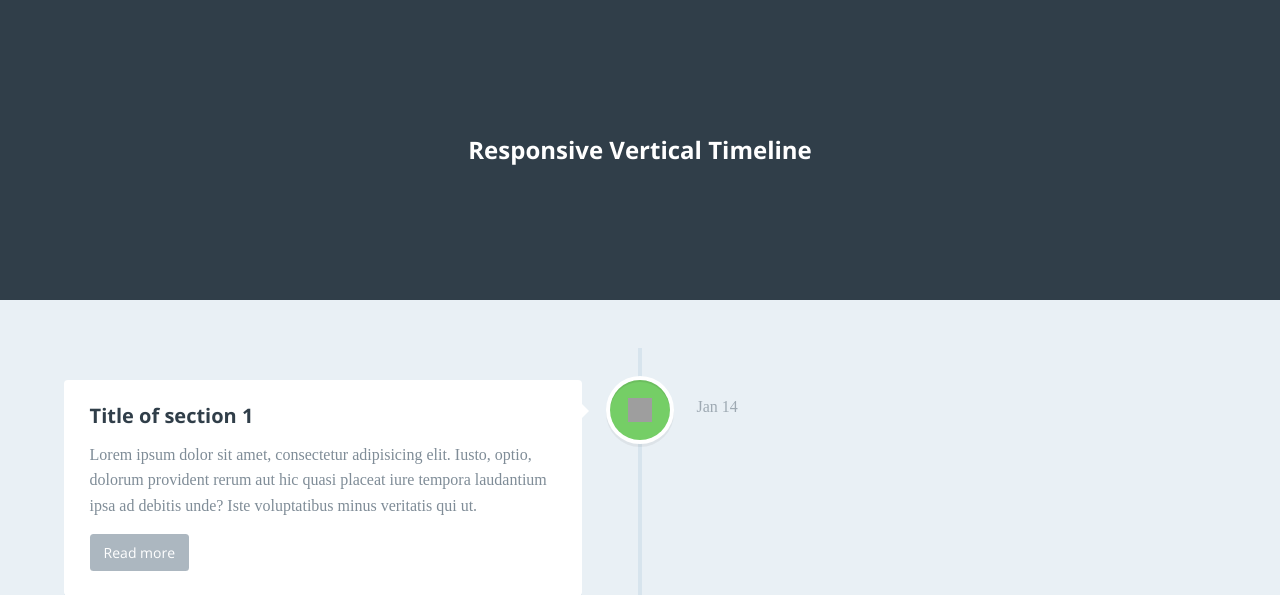
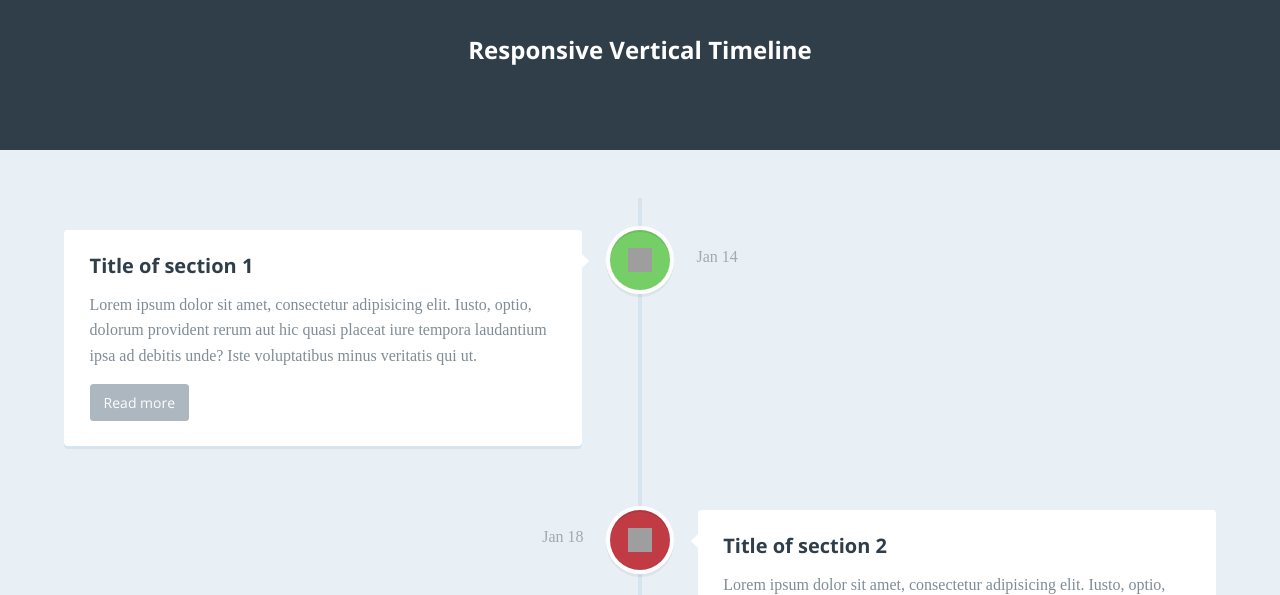
Before and after one commit to ScARYlink/online_store, a PHP site: page /news in a window 1280 px wide. Shown: the top 595 px of the page. Run offline with PHP 8.4, Linux system fonts and the light colour scheme; data that the repository does not hold is empty; some libraries are stand-ins or nearby versions; some web fonts are replaced; grey boxes are pictures that could not be loaded.

Commit message:
refactoring html code

```diff
--- a/source.files/template/css/style.css
+++ b/source.files/template/css/style.css
@@ -60,8 +60,8 @@ Main components
 
 -------------------------------- */
 header {
-  height: 200px;
-  line-height: 200px;
+  height: 100px;
+  line-height: 100px;
   text-align: center;
   background: #303e49;
 }
@@ -72,8 +72,8 @@ header h1 {
 }
 @media only screen and (min-width: 1170px) {
   header {
-    height: 300px;
-    line-height: 300px;
+    height: 100px;
+    line-height: 100px;
   }
   header h1 {
     font-size: 24px;
--- a/source.files/views/news/index.php
+++ b/source.files/views/news/index.php
@@ -13,7 +13,7 @@
 	<title>Online Store</title>
 </head>
 <body>
-<header>
+<header style="height: 150px;">
     <h1>Responsive Vertical Timeline</h1>
 </header>
 
```
